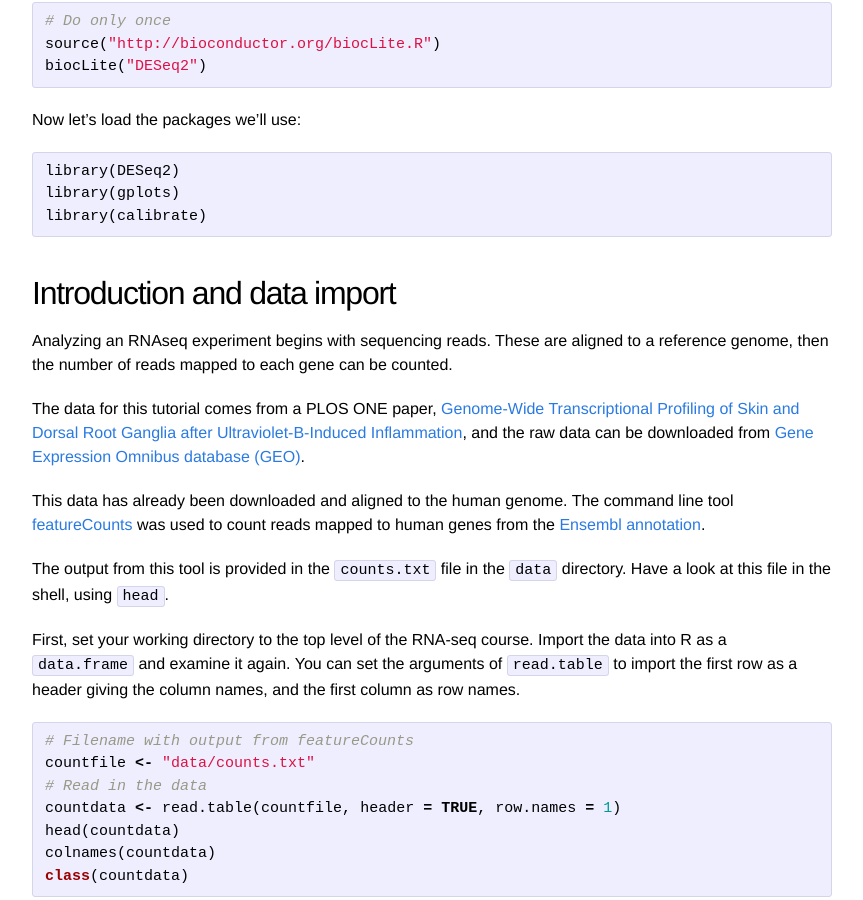
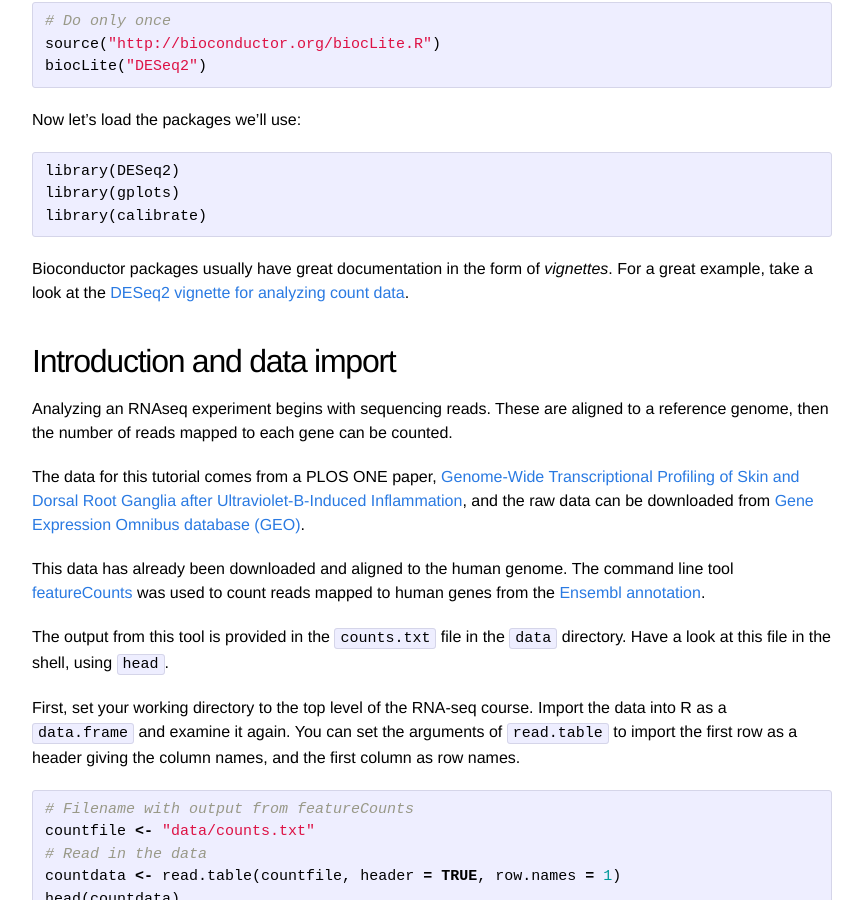
Before and after one commit to bioconnector/workshops2015, a Jekyll site: the page built from lessons/rnaseq-1day/03-differential-expression.md, in a window 1280 px wide and 900 px high, scrolled down 1007 px. Shown: the whole window, without its empty margins (208-1071 px from the left). Built offline with Jekyll 4.4.1, drawn with Linux system fonts in a browser that asks for light colours; Markdown is read by kramdown in place of the engine named in the settings.

Commit message:
added info for looking at deseq2 vignette

````diff
--- a/lessons/rnaseq-1day/03-differential-expression.Rmd
+++ b/lessons/rnaseq-1day/03-differential-expression.Rmd
@@ -52,6 +52,8 @@ library(DESeq2)
 library(gplots)
 library(calibrate)
 ```
+
+Bioconductor packages usually have great documentation in the form of *vignettes*. For a great example, take a look at the [DESeq2 vignette for analyzing count data](http://www.bioconductor.org/packages/release/bioc/vignettes/DESeq2/inst/doc/DESeq2.pdf).
 
 ## Introduction and data import
 
--- a/lessons/rnaseq-1day/03-differential-expression.md
+++ b/lessons/rnaseq-1day/03-differential-expression.md
@@ -50,6 +50,8 @@ library(DESeq2)
 library(gplots)
 library(calibrate)
 ```
+
+Bioconductor packages usually have great documentation in the form of *vignettes*. For a great example, take a look at the [DESeq2 vignette for analyzing count data](http://www.bioconductor.org/packages/release/bioc/vignettes/DESeq2/inst/doc/DESeq2.pdf).
 
 ## Introduction and data import
 
````
